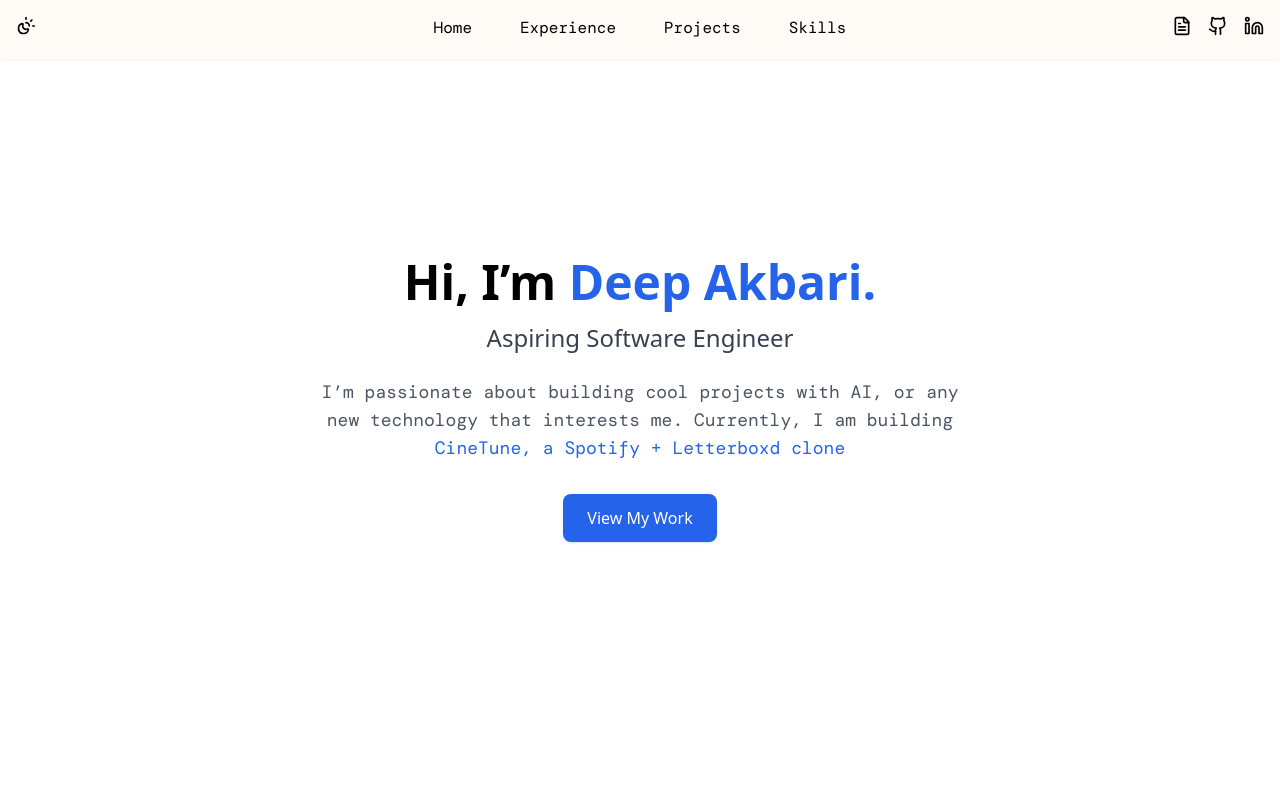
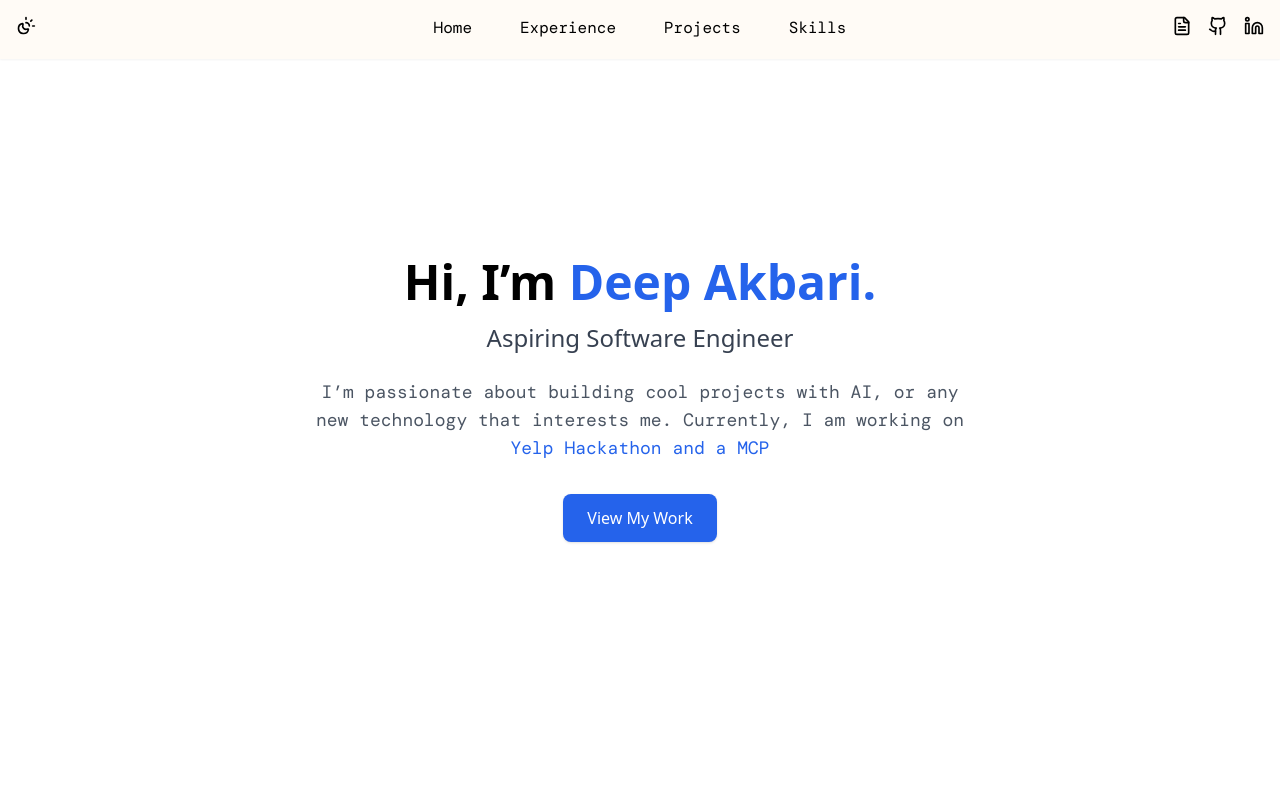
Before and after one commit to Ackberry/portfolio, a Next.js app in the folder portfolio/: page / in a window 1280 px wide. Shown: the top 800 px of the page. Built offline with nearby package versions, Linux system fonts and the light colour scheme; a web font is replaced by a local one.

Commit message:
update current work

```diff
--- a/portfolio/src/app/page.tsx
+++ b/portfolio/src/app/page.tsx
@@ -83,7 +83,7 @@ export default function Home() {
 
         <p className="max-w-2xl text-md sm:text-lg text-gray-600 dark:text-gray-400 mb-8 font-mono">
           I’m passionate about building cool projects with AI, or any new technology that interests
-          me. Currently, I am building <a className="text-blue-600">CineTune, a Spotify + Letterboxd clone</a>
+          me. Currently, I am working on <a className="text-blue-600">Yelp Hackathon and a MCP</a>
         </p>
 
         <a
```
